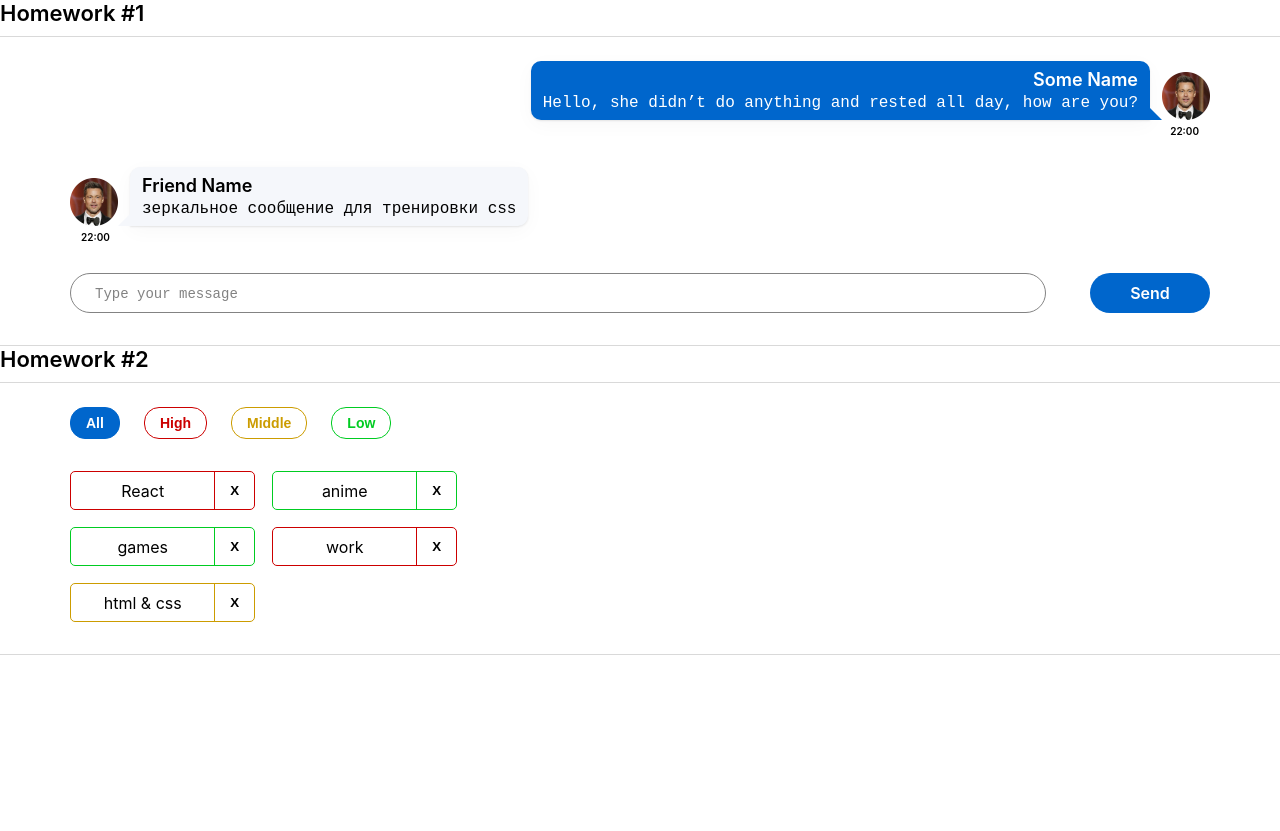
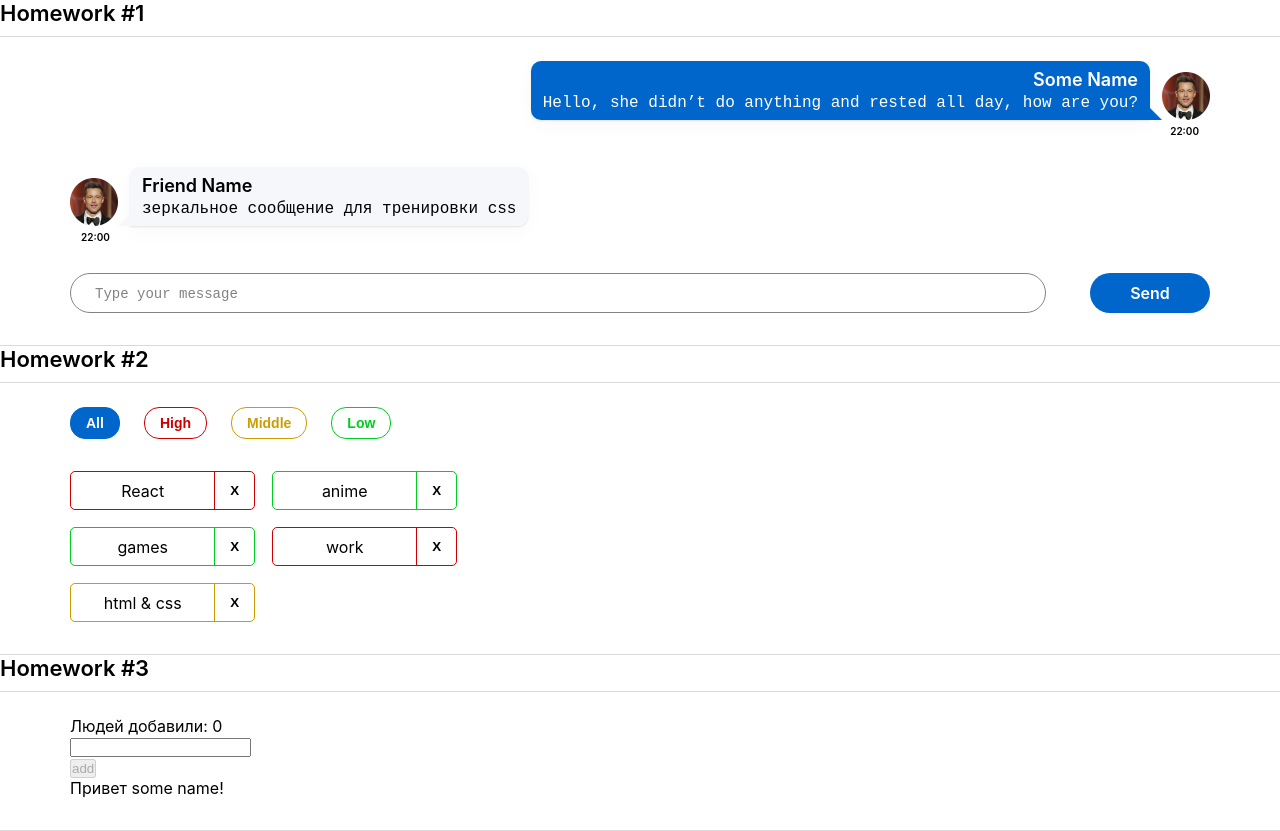
Before and after one commit to Kostya411/hws2-master, a React (Create React App) app: page / in a window 1280 px wide. Before the commit the page ends 800 px from the top, so only its background shows below. Built offline with nearby package versions, Linux system fonts and the light colour scheme.

Commit message:
hw 3 init

```diff
--- a/src/s1-main/App.tsx
+++ b/src/s1-main/App.tsx
@@ -2,6 +2,7 @@ import React from 'react'
 import s from './App.module.css'
 import HW1 from '../s2-homeworks/hw01/HW1'
 import HW2 from "../s2-homeworks/hw02/HW2";
+import HW3 from "../s2-homeworks/hw03/HW3";
 
 function App() {
     return (
@@ -9,7 +10,7 @@ function App() {
             <HW1/>
             {/*раскомментировать по ходу выполнения*/}
             <HW2/>
-            {/*<HW3/>*/}
+            <HW3/>
             {/*<HW4/>*/}
 
             {/*при выполнении дз 5 и более - закомментировать здесь дз 1-4, так как они есть внутри дз 5*/}
--- a/src/s2-homeworks/hw03/GreetingContainer.tsx
+++ b/src/s2-homeworks/hw03/GreetingContainer.tsx
@@ -3,18 +3,32 @@ import Greeting from './Greeting'
 import { UserType } from './HW3'
 
 type GreetingContainerPropsType = {
-    users: any // need to fix any
-    addUserCallback: any // need to fix any
+    users: UserType[] // need to fix any
+    addUserCallback: (name: UserType['name']) => void // need to fix any
 }
 
-export const pureAddUser = (name: any, setError: any, setName: any, addUserCallback: any) => {
+export const pureAddUser = (
+    name: UserType['name'],
+    setError: ( e: string) => void,
+    setName: (e:UserType['name']) => void,
+    addUserCallback: GreetingContainerPropsType['addUserCallback'] ) => {
     // если имя пустое - показать ошибку, иначе - добавить юзера и очистить инпут
+    if (!!name) {
+        addUserCallback(name);
+        setName('');
+    } else {
+        setError('если имя пустое - показать ошибку');
+    }
 }
 
-export const pureOnBlur = (name: any, setError: any) => { // если имя пустое - показать ошибку
+export const pureOnBlur = (name: UserType['name'], setError: (e: string) => void) => { // если имя пустое - показать ошибку
+   if(!name) setError('onBlur ошибка')
 }
 
 export const pureOnEnter = (e: any, addUser: any) => { // если нажата кнопка Enter - добавить
+    if (e.key === 'Enter') {
+        addUser()
+    }
 }
 
 // более простой и понятный для новичков
@@ -26,11 +40,11 @@ const GreetingContainer: React.FC<GreetingContainerPropsType> = ({
     addUserCallback,
 }) => {
     // деструктуризация пропсов
-    const [name, setName] = useState<any>('') // need to fix any
-    const [error, setError] = useState<any>('') // need to fix any
+    const [name, setName] = useState<UserType['name']>('') // need to fix any
+    const [error, setError] = useState<string>('') // need to fix any
 
-    const setNameCallback = (e: any) => { // need to fix any
-        setName('some name') // need to fix
+    const setNameCallback = (e: ChangeEvent<HTMLInputElement>) => { // need to fix any
+        setName(e.currentTarget.value) // need to fix
 
         error && setError('')
     }
@@ -42,7 +56,7 @@ const GreetingContainer: React.FC<GreetingContainerPropsType> = ({
         pureOnBlur(name, setError)
     }
 
-    const onEnter = (e: any) => {
+    const onEnter = (e: KeyboardEvent<HTMLInputElement>) => {
         pureOnEnter(e, addUser)
     }
 
--- a/src/s2-homeworks/hw03/HW3.tsx
+++ b/src/s2-homeworks/hw03/HW3.tsx
@@ -19,20 +19,23 @@ import GreetingContainer from './GreetingContainer'
 
 // types
 export type UserType = {
-    _id: any // need to fix any
-    name: any // need to fix any
+    _id: string                                 // need to fix any
+    name: string                                 // need to fix any
 }
 
-export const pureAddUserCallback = (name: any, setUsers: any, users: any) => { // need to fix any
-    const user = { // need to fix
+export const pureAddUserCallback = (name: UserType['name'], setUsers: ((users: UserType[]) => void), users: UserType[]) => { // need to fix any
+    const user: UserType = {
+        _id: v1(),              // need to fix
+        name: name,
     }
     setUsers([...users, user])
 }
 
 const HW3 = () => {
-    const [users, setUsers] = useState<any>([]) // need to fix any
+    const [users, setUsers] = useState<UserType[]>([]) // need to fix any
 
-    const addUserCallback = (name: any) => { // need to fix any
+
+    const addUserCallback = (name: UserType['name']) => { // need to fix any
         pureAddUserCallback(name, setUsers, users)
     }
 
```
Lines whose indentation alone changed are shown as unchanged.
